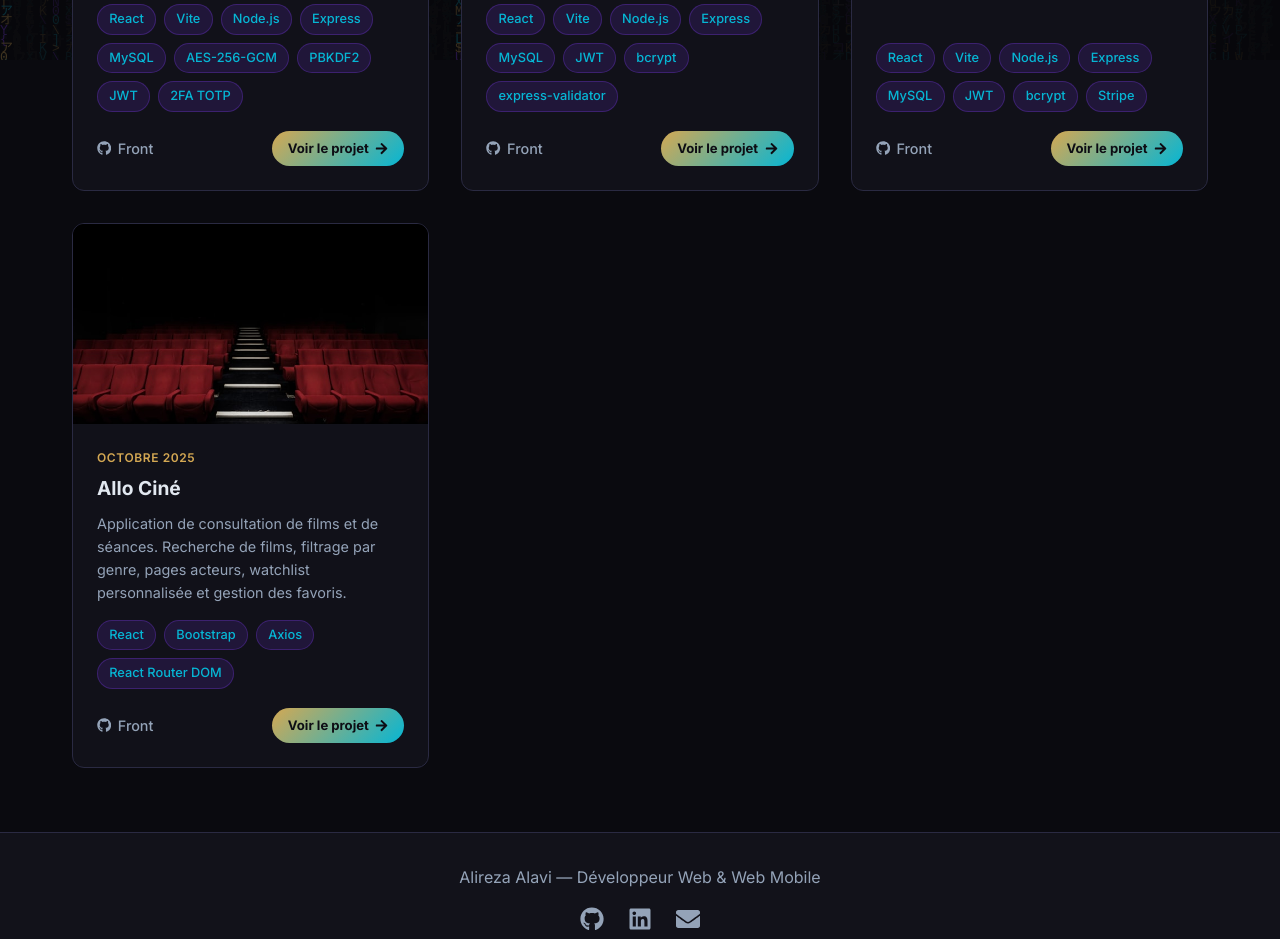
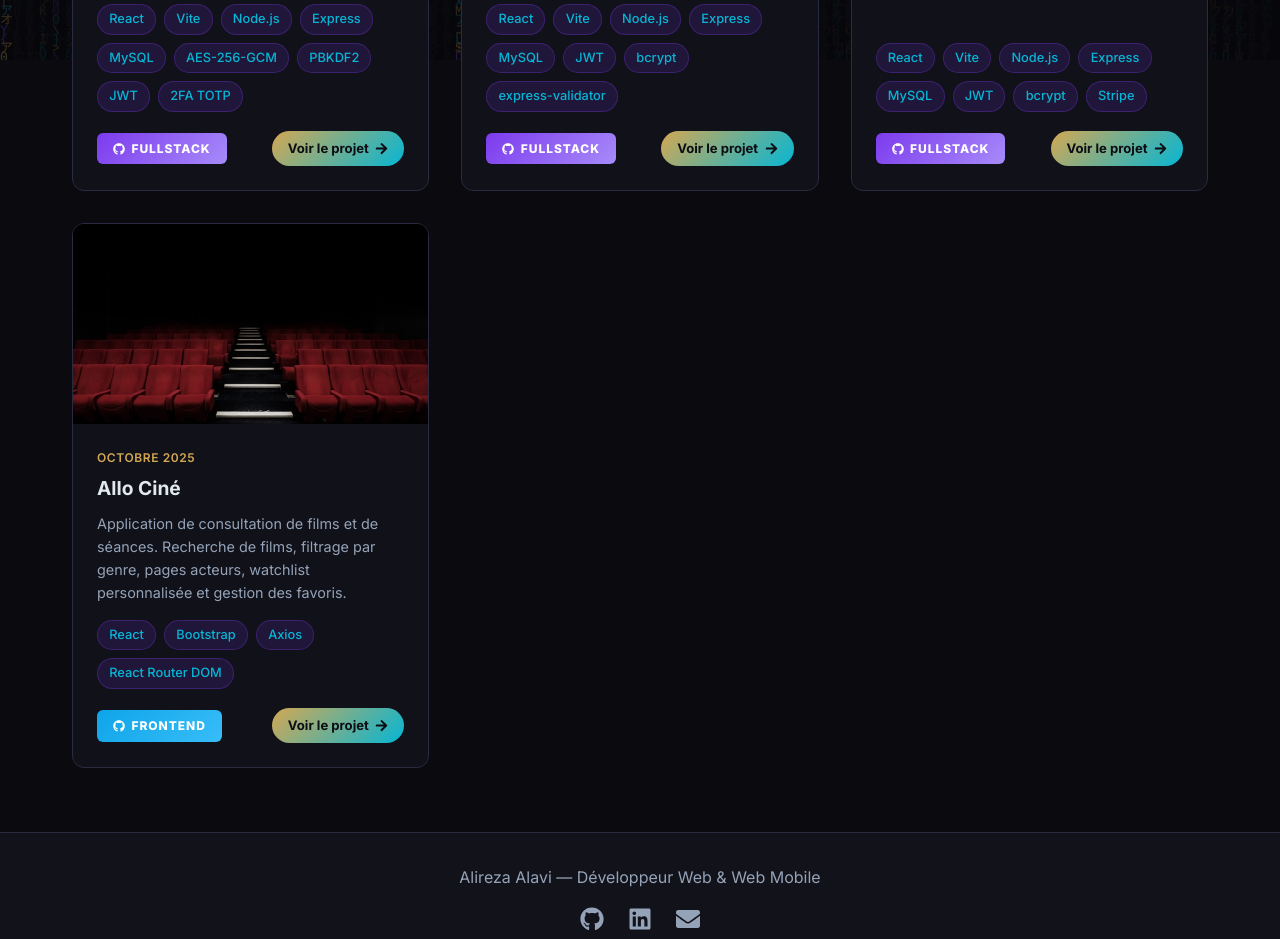
Before and after one commit to AlirezaAlavi7713/Portfolio, a React (Vite) app in the folder portfolio-front/: page /projects in a window 1280 px wide. Shown: the part 740-1679 px from the top of the page. Built offline with nearby package versions, Linux system fonts and the light colour scheme; no server answers.

Commit message:
add fullstack/frontend/backend badge system on project cards

```diff
--- a/portfolio-front/src/pages/Projects.jsx
+++ b/portfolio-front/src/pages/Projects.jsx
@@ -62,17 +62,19 @@ export default function Projects() {
               </div>
               <div className="project-footer">
                 <div className="project-links">
-                  {project.github_url && (
-                    <a href={project.github_url} target="_blank" rel="noreferrer">
-                      <FaGithub /> Front
+                  {project.github_url && project.type === "fullstack" ? (
+                    <a href={project.github_url} target="_blank" rel="noreferrer" className="badge-type badge-fullstack">
+                      <FaGithub /> Fullstack
                     </a>
-                  )}
-                  {project.github_back_url && (
-                    <a href={project.github_back_url} target="_blank" rel="noreferrer">
-                      <FaGithub /> Back
+                  ) : project.github_url ? (
+                    <a href={project.github_url} target="_blank" rel="noreferrer" className="badge-type badge-frontend">
+                      <FaGithub /> Frontend
                     </a>
-                  )}
-                  {!project.github_back_url && !project.github_url && !project.demo_url && (
+                  ) : project.github_back_url ? (
+                    <a href={project.github_back_url} target="_blank" rel="noreferrer" className="badge-type badge-backend">
+                      <FaGithub /> Backend
+                    </a>
+                  ) : (
                     <span className="no-link">Projet local</span>
                   )}
                 </div>
--- a/portfolio-front/src/styles/Projects.css
+++ b/portfolio-front/src/styles/Projects.css
@@ -83,17 +83,36 @@
   margin-top: auto;
 }
 
-.project-links { display: flex; gap: 1rem; }
-.project-links a {
+.project-links { display: flex; align-items: center; gap: 0.6rem; flex-wrap: wrap; }
+
+.badge-type {
   display: inline-flex;
   align-items: center;
   gap: 0.4rem;
-  color: var(--text-muted);
-  font-size: 0.9rem;
-  font-weight: 500;
-  transition: color 0.2s;
+  padding: 0.4rem 1rem;
+  border-radius: 6px;
+  font-size: 0.75rem;
+  font-weight: 800;
+  letter-spacing: 0.08em;
+  text-transform: uppercase;
+  transition: opacity 0.2s, transform 0.2s;
+  border: none;
 }
-.project-links a:hover { color: var(--accent2); }
+a.badge-type:hover { opacity: 0.85; transform: translateY(-2px); }
+
+.badge-fullstack {
+  background: linear-gradient(135deg, #7c3aed, #a78bfa);
+  color: #fff;
+}
+.badge-frontend {
+  background: linear-gradient(135deg, #0ea5e9, #38bdf8);
+  color: #fff;
+}
+.badge-backend {
+  background: linear-gradient(135deg, #10b981, #34d399);
+  color: #fff;
+}
+
 
 .btn-view {
   display: inline-flex;
```
